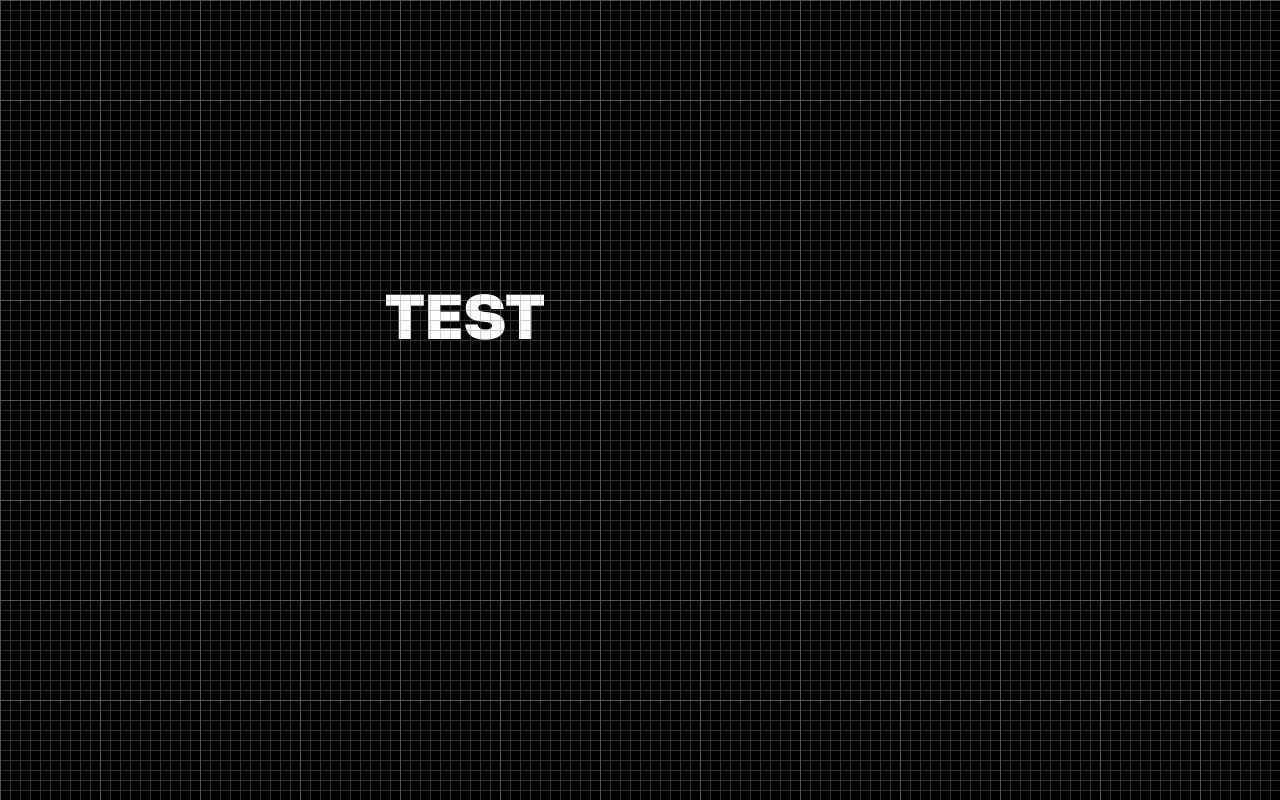
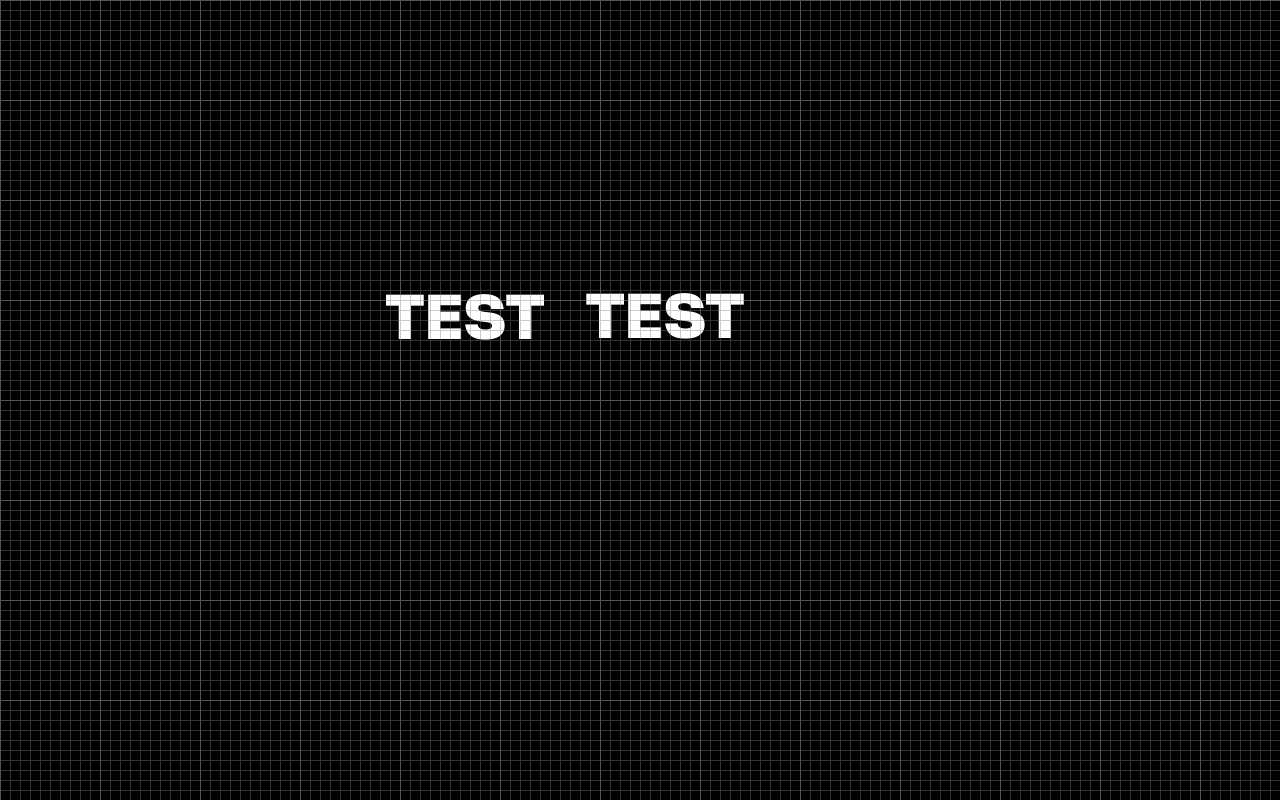
Before and after one commit to bhorsting/text-align-test, a Vue app: page / in a window 1280 px wide. Built offline with nearby package versions, Linux system fonts and the light colour scheme.

Commit message:
initial commit

```diff
--- a/src/components/HelloWorld.vue
+++ b/src/components/HelloWorld.vue
@@ -22,7 +22,11 @@ onMounted(() => {
     </span>
     </div>
 
-
+    <div class="test-div test-div2">
+    <span>
+      <span class="inner-text" ref="txt">TEST</span>
+    </span>
+    </div>
   </div>
 </template>
 
@@ -56,6 +60,11 @@ onMounted(() => {
   margin:0;
 }
 
+.test-div2 {
+  transform: translateX(408px) translateY(291px) rotate(0deg) scale(1) skewX(0deg) skewY(0deg) !important;
+  font-family: Herokid2 !important;
+}
+
 
 .inner-text {
   background-image: unset;
--- a/src/style.css
+++ b/src/style.css
@@ -18,6 +18,13 @@
     font-style:  bold;
     font-display: swap;
     src: url('assets/Herokid-BoldWide.ttf') format('truetype');
+}
+
+@font-face {
+  font-family: 'Herokid2';
+  font-style:  bold;
+  font-display: swap;
+  src: url('assets/basokid-boldwide-webfont.woff') format('truetype');
 }
 
 a {
```
Also changed, not shown: src/assets/basokid-boldwide-webfont.woff (added).
